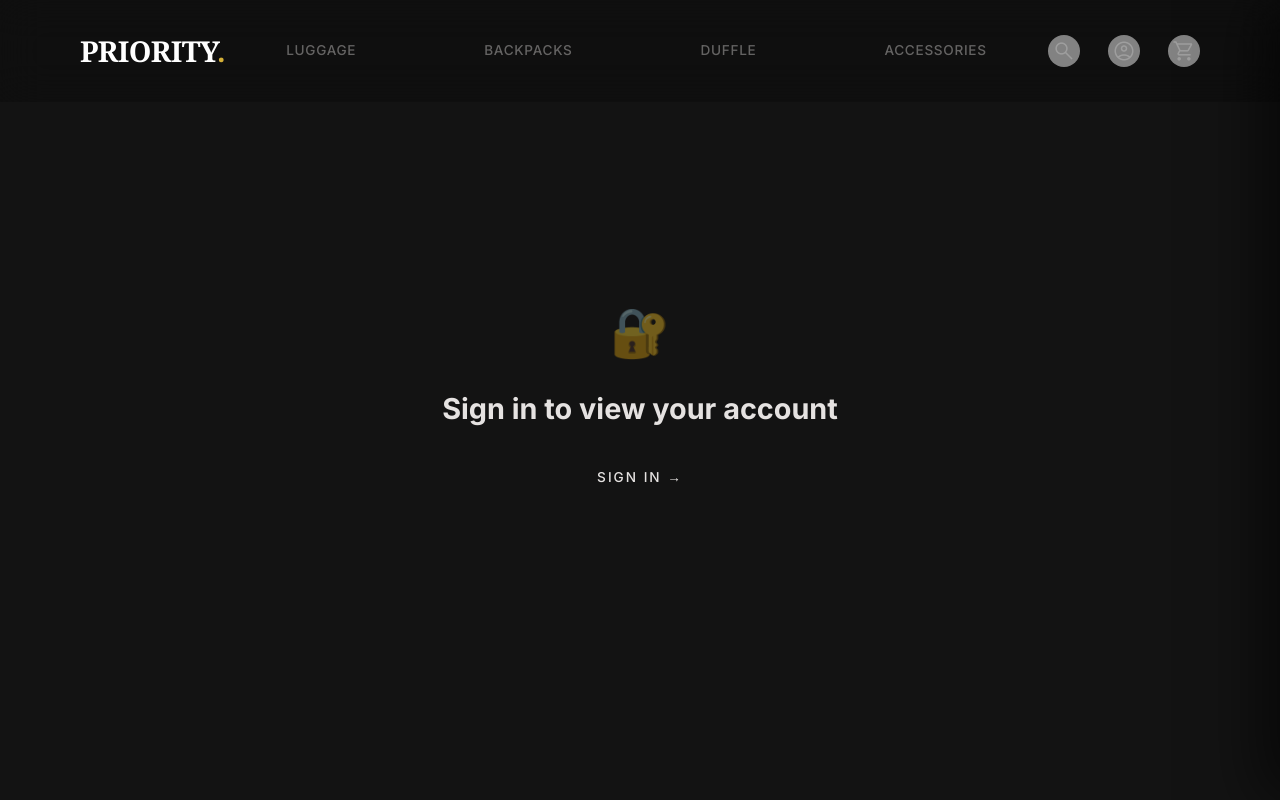
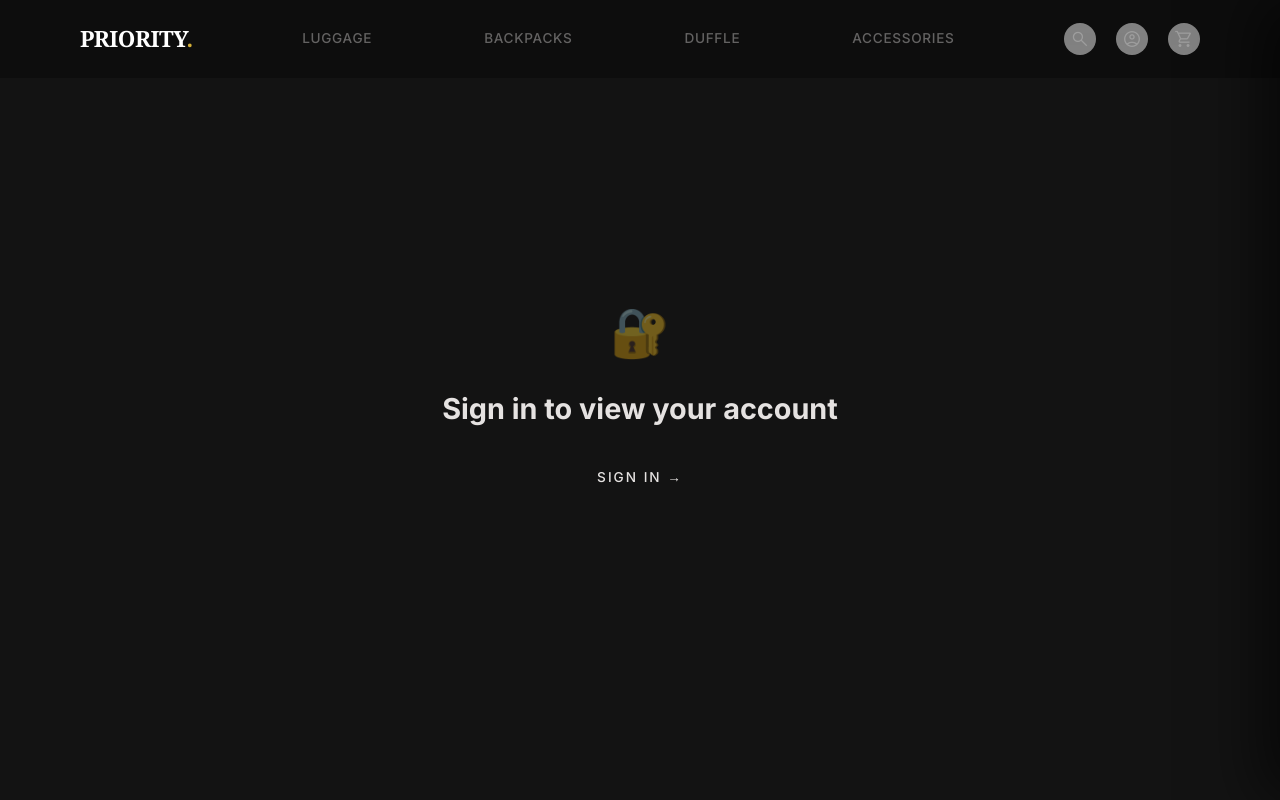
Before and after one commit to himanshuth87/EcommerceWebsite, a React (Vite) app: page /account in a window 1280 px wide. Shown: the top 800 px of the page. Built offline with nearby package versions, Linux system fonts and the light colour scheme; no server answers.

Commit message:
UI: Slimmed down Navbar height and scaled elements for a compact layout

```diff
--- a/src/layouts/Navbar.css
+++ b/src/layouts/Navbar.css
@@ -5,15 +5,15 @@
   left: 0;
   width: 100%;
   z-index: 1000;
-  padding: 24px 0;
+  padding: 12px 0;
   transition: all 0.6s cubic-bezier(0.19, 1, 0.22, 1);
-  background: rgba(10, 10, 10, 0.4);
+  background: rgba(10, 10, 10, 0.6);
   backdrop-filter: blur(20px);
 }
 
 .navbar-atelier.scrolled {
-  padding: 16px 0;
-  background: rgba(10, 10, 10, 0.85);
+  padding: 8px 0;
+  background: rgba(10, 10, 10, 0.95);
   border-bottom: 1px solid rgba(255, 255, 255, 0.05);
 }
 
@@ -31,7 +31,7 @@
 
 .atelier-logo {
   font-family: 'Noto Serif', serif;
-  font-size: 1.8rem;
+  font-size: 1.4rem;
   font-weight: 700;
   color: #fff;
   text-decoration: none;
@@ -50,14 +50,14 @@
 
 .nav-list {
   display: flex;
-  gap: 48px;
+  gap: 32px;
   list-style: none;
   padding: 0;
   margin: 0;
 }
 
 .nav-item {
-  font-size: 0.7rem;
+  font-size: 0.65rem;
   letter-spacing: 0.08em;
   text-transform: uppercase;
   color: rgba(255, 255, 255, 0.7);
@@ -87,7 +87,7 @@
 .nav-icon-group {
   display: flex;
   align-items: center;
-  gap: 28px;
+  gap: 20px;
 }
 
 .icon-btn {
@@ -100,7 +100,7 @@
   justify-content: center;
   transition: all 0.4s cubic-bezier(0.19, 1, 0.22, 1);
   opacity: 0.6;
-  padding: 8px;
+  padding: 6px;
   border-radius: 50%;
 }
 
@@ -108,11 +108,11 @@
   opacity: 1;
   color: #d4af37;
   background: rgba(255, 255, 255, 0.05);
-  transform: translateY(-2px);
+  transform: translateY(-1px);
 }
 
 .icon-btn .material-symbols-outlined {
-  font-size: 1.5rem;
+  font-size: 1.25rem;
   font-variation-settings: 'FILL' 0, 'wght' 300, 'GRAD' 0, 'opsz' 24;
 }
 
@@ -122,14 +122,14 @@
 
 .cart-count {
   position: absolute;
-  top: 2px;
-  right: 2px;
+  top: 0px;
+  right: 0px;
   background: #d4af37;
   color: #000;
-  font-size: 0.6rem;
+  font-size: 0.55rem;
   font-weight: 800;
-  width: 16px;
-  height: 16px;
+  width: 14px;
+  height: 14px;
   border-radius: 50%;
   display: flex;
   align-items: center;
```
